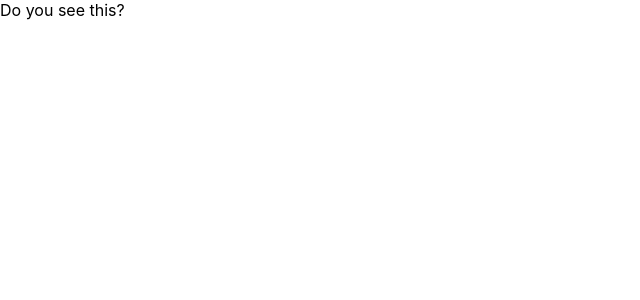
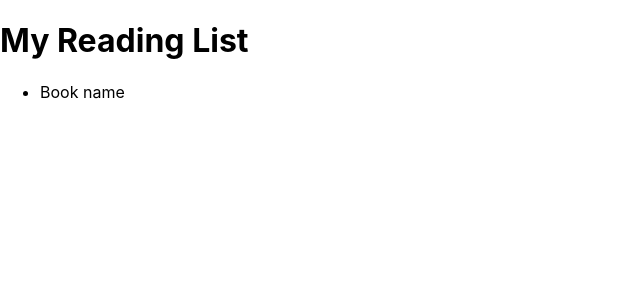
Before and after one commit to tenination/books-app, a React (Create React App) app in the folder client/: page / in a window 1280 px wide. Shown: the top 300 px of the page, without its empty margins (0-640 px from the left). Built offline with nearby package versions, Linux system fonts and the light colour scheme.

Commit message:
Setup Apollo client
Finished initial setup of Apollo client.

```diff
--- a/client/package.json
+++ b/client/package.json
@@ -3,7 +3,10 @@
   "version": "0.1.0",
   "private": true,
   "dependencies": {
+    "apollo-boost": "^0.1.16",
+    "graphql": "^14.0.2",
     "react": "^16.5.2",
+    "react-apollo": "^2.2.4",
     "react-dom": "^16.5.2",
     "react-scripts": "2.0.4"
   },
--- a/client/src/App.js
+++ b/client/src/App.js
@@ -1,11 +1,23 @@
 import React, { Component } from 'react';
+import ApolloClient from 'apollo-boost';
+import { ApolloProvider } from 'react-apollo';
+
+import BookList from './components/BookList';
+
+// apollo client setup
+const client = new ApolloClient({
+  uri: 'http://localhost:4000/graphql'
+});
 
 class App extends Component {
   render() {
     return (
-      <div className="App">
-        Do you see this?
-      </div>
+      <ApolloProvider client={client}>
+        <div id="main">
+          <h1>My Reading List</h1>
+          <BookList />
+        </div>
+     </ApolloProvider>
     );
   }
 }
--- /dev/null
+++ b/client/src/components/BookList.js
@@ -0,0 +1,15 @@
+import React, { Component } from 'react';
+
+class BookList extends Component {
+  render() {
+    return (
+      <div>
+        <ul id="book-list">
+          <li>Book name</li>
+        </ul>
+      </div>
+    );
+  }
+}
+
+export default BookList;
```
Also changed, not shown: 1 other file (tests, documents, lock files or other folders).
